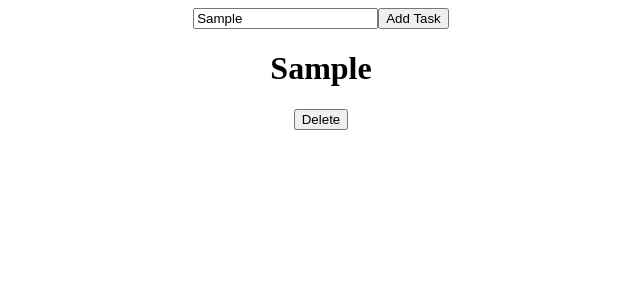
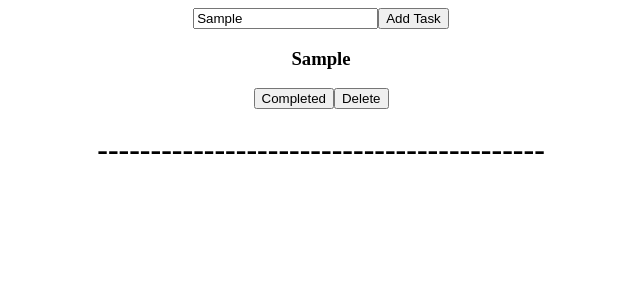
Before and after one commit to ComderCK12/React-Tutorial, a React (Create React App) app: page / in a window 1280 px wide. Both pictures are taken after typing "Sample" into the empty fields and a click on the button "Add Task". Shown: the top 300 px of the page, without its empty margins (319-959 px from the left). Built offline with nearby package versions, Linux system fonts and the light colour scheme.

Commit message:
CRUD - Updating Task

```diff
--- a/src/App.js
+++ b/src/App.js
@@ -14,7 +14,8 @@ function App() {
   const addTask = () => {
     const task = {
       id: todoList.length === 0 ? 1 : todoList[todoList.length - 1].id + 1,    // Taking the id of last element for new task
-      taskName: newTask
+      taskName: newTask,
+      completed: false,
     }
     const newTodoList = [...todoList, task];
     setTodoList(newTodoList);
@@ -41,6 +42,20 @@ function App() {
 
   }
 
+  // Update
+  const updateTask = (id) => {
+    setTodoList(
+      todoList.map((task) => {
+          if(task.id === id) {
+            return {...task, completed: true};
+          }
+          else {
+            return task;
+          }
+      })
+    )
+  }
+
   return (
     <div className="App">
       <div className="addTask">
@@ -51,8 +66,11 @@ function App() {
         {todoList.map((task) => {
           return (
             <div>
-              <h1> {task.taskName} </h1>
+              {task.completed === true ? <h1> {task.taskName} DONE ! </h1> : <h3> {task.taskName} </h3>}
+              {/* <h1> {task.completed} </h1> */}
+              <button onClick={() => updateTask(task.id)}>Completed</button>
               <button onClick={() => deleteTask(task.id)}>Delete</button>
+              <h1>------------------------------------------</h1>
             </div>
           );
         })}
```
